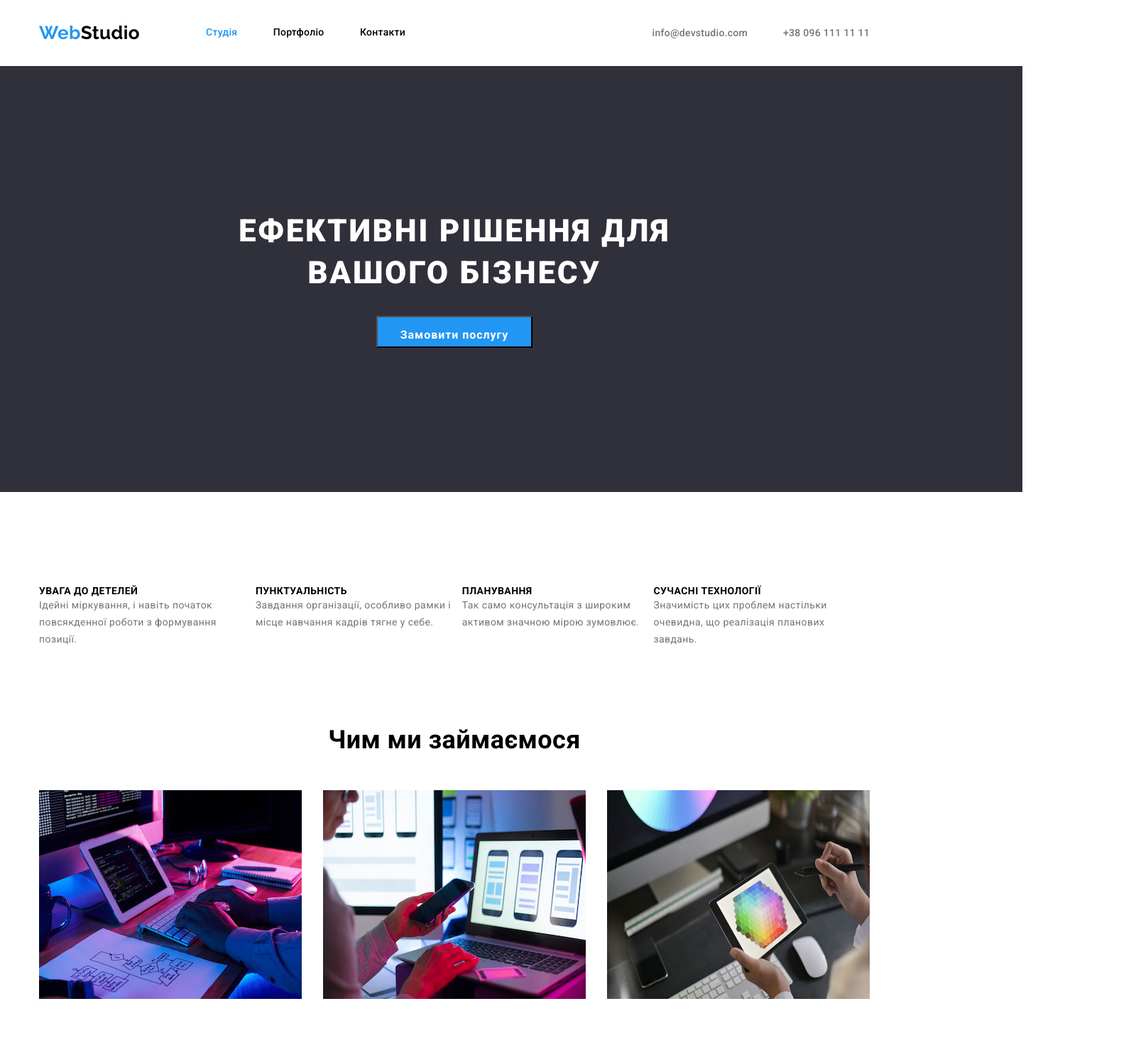
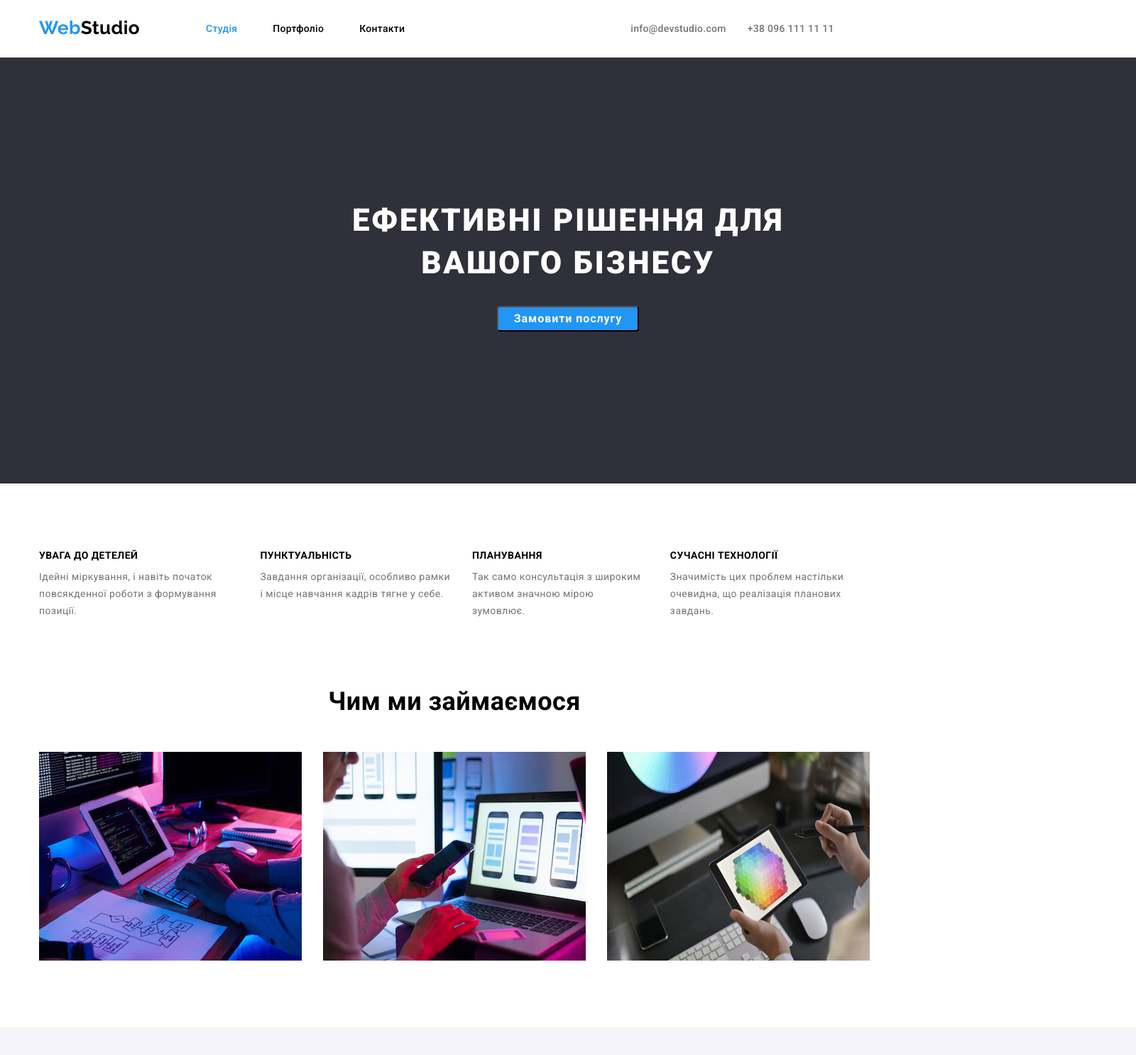
Before and after one commit to VoroninaNataliia/goit-markup-hw-4, a plain HTML site: page index.html in a window 1280 px wide. Shown: the top 1486 px of the page at 71% size, 1600 px wide, since content can reach past the window. Drawn offline with nearby package versions, Linux system fonts and the light colour scheme.

Commit message:
16/11/22

```diff
--- a/index.html
+++ b/index.html
@@ -13,75 +13,70 @@
 </head>
 
 <body class="body-nomaker-ul">
-    <div class="global-container">
-    <div class="header-box">
-    <header class="header-container ">
-        <nav class="nav-container">
-            <a href="./index.html"><span class="logo logo-brand-color" lang="en">Web</span><span class="logo logo-studio" lang="en">Studio</span></a>
-            <ul class="pages-container">
+
+    <header class="container">
+        <div class="container-item">
+
+            <span class="header-logo"><a href="./index.html"><span class="logo logo-brand-color" lang="en">Web</span><span class="logo logo-studio" lang="en">Studio</span></a></span>
+            <nav class="navigation">
+
+                <ul class="navigation-pages">
                     <li class="pages-item"> <a href="./index.html" class="links-nav current"> Студія </a></li>
                     <li class="pages-item"> <a href="./portfolio.html" class="links-nav"> Портфоліо </a></li>
                     <li class="pages-item"> <a href="./index.html" class="links-nav"> Контакти </a></li>
                 </ul>
-        </nav>
-        <ul class="contacts-container">
+
+                <ul class="navigation-contacts">
                     <li class="contacts-item"> <a href="mailto:info@devstudio.com" class="links-contact">info@devstudio.com</a></li>
                     <li class="contacts-item"> <a href="tel:+380961111111" class="links-contact">+38 096 111 11 11</a></li>
                 </ul>
+
+            </nav>
+        </div>
     </header>
-    </div>
 
-    <main>
-    <div class="hero-box">
-    <section class="main-hero">
-        <div  class="hero-container">
+    <main class="container">
+    <section class="hero">
         <div class="hero-item">
-        <h1 class="main-h1">ефективні рішення для<br>вашого бізнесу</h1></div>
-        <div class="hero-item">
-        <button type="button" class="button-hero">Замовити послугу</button></div>
+            <h1 class="hero-info">ефективні рішення для вашого бізнесу</h1></div>
+            <button type="button" class="button-hero">Замовити послугу</button>
         </div>
     </section>
-    </div>
 
-    <div class="company-box">
-    <section class="benefits-container">
-        <!--заголовок візуально прихований-->
+    <section class="container-item advantages">
+        <!--заголовок візуально прихований - чи правильно задано?-->
         <h2 class="visaully-hidden">переваги компанії</h2>
             <ul class="advantages-container">
                 <li class="advantages-item">
-                    <h3 class="main-title">увага до детелей</h3>
-                    <p class="main-description">Ідейні міркування, і навіть початок повсякденної роботи з формування позиції.</p>
+                    <h3 class="advantages-title">увага до детелей</h3>
+                    <p class="advantages-description">Ідейні міркування, і навіть початок повсякденної роботи з формування позиції.</p>
                 </li>
                  <li class="advantages-item">
-                    <h3 class="main-title">пунктуальність</h3>
-                    <p class="main-description">Завдання організації, особливо рамки і місце навчання кадрів тягне у себе.</p>
+                    <h3 class="advantages-title">пунктуальність</h3>
+                    <p class="advantages-description">Завдання організації, особливо рамки і місце навчання кадрів тягне у себе.</p>
                 </li>
                  <li class="advantages-item">
-                    <h3 class="main-title">планування</h3>
-                    <p class="main-description">Так само консультація з широким активом значною мірою зумовлює.</p>
+                    <h3 class="advantages-title">планування</h3>
+                    <p class="advantages-description">Так само консультація з широким активом значною мірою зумовлює.</p>
                 </li>
                  <li class="advantages-item">
-                    <h3 class="main-title">сучасні технології</h3>
-                    <p class="main-description">Значимість цих проблем настільки очевидна, що реалізація планових завдань.</p>
+                    <h3 class="advantages-title">сучасні технології</h3>
+                    <p class="advantages-description">Значимість цих проблем настільки очевидна, що реалізація планових завдань.</p>
                 </li>
             </ul>
     </section>
-    </div>
 
-    <div class="creation-box">
-    <section class="creation-container">
-        <h2 class="section-title">Чим ми займаємося</h2>
+    <section class="container-item development">
+        <h2 class="section-title development-title" >Чим ми займаємося</h2>
             <ul class="development-container">
                 <li class="development-item"> <img src="./images/1_descktop_development.jpeg" alt="розробка десктопних додатків" width="370"></li>
                 <li class="development-item"> <img src="./images/1_smartphone_development.jpeg" alt="розробка додатків для смартфонів" width="370"></li>
                 <li class="development-item"> <img src="./images/1_ipad_development.jpeg" alt="розробка додатків для планшетів" width="370"></li>
             </ul>
     </section>
-    </div>
 
-    <div class="team-box">
-    <section class="team-container">
-         <h2 class="section-title">Наша команда</h2>
+    <section class="container-item team">
+         <h2 class="section-title team-title">Наша команда</h2>
             <ul class="person-container">
                 <li class="person">
                     <img src="./images/2_igor_demyanenko.jpg" alt="Ігор Дем'яненко" width="270">
@@ -105,10 +100,8 @@
                 </li>
             </ul>
     </section>
-    </div>
     </main>
 
-        <div class="footer-box">
             <footer class="footer-container">
                 <div class="footer-item">
                 <a href="./index.html"><span class="logo logo-brand-color" lang="en">Web</span><span class="logo logo-studio-footer" lang="en">Studio</span></a>
@@ -121,7 +114,7 @@
                 </address>
                 </div>
             </footer>
-        </div>
-    </div>
+
+
 </body>
 </html>
--- a/styles/styles.css
+++ b/styles/styles.css
@@ -1,17 +1,18 @@
+
+/* user default settings */
 h1, h2, h3, h4, p {
-    margin-top: 0px;
-    margin-right: 0px;
-    margin-bottom: 0px;
-    margin-left: 0px;
+    margin: 0px 0px;
+    padding: 0px 0px;
+}
 
-    padding-top: 0px;
-    padding-right: 0px;
-    padding-bottom: 0px;
-    padding-left: 0px;
+ul, ol {
+    margin: 0px 0px;
+    padding: 0px 0px;
 }
 
 img {display: block;}
 
+/* variables */
 :root {
 --main-text-color: color: #212121;
 --primery-text-color: #757575;
@@ -23,189 +24,279 @@ img {display: block;}
 --footer-background-color: #2F303A;
 }
 
-/*flex construction index-page*/
+/*common text-color + fonts*/
 
-.global-container {
+body {
+    font-family: Roboto, sans-serif;
+    font-size: 14px;
+    letter-spacing: 0.03em;
+    color: var(--main-text-color);
+    background-color: var(--main-background-color);
+}
+
+a,
+.body-nomaker-ul ul {
+    list-style-type: none;
+    text-decoration: none;
+}
+
+/*logo style*/
+
+.logo {
+    font-family: Raleway, sans-serif;
+    font-weight: 700;
+    font-size: 26px;
+    line-height: 1.19;
+}
+.logo-brand-color {
+    color: var(--brand-color);
+}
+
+.logo-studio {
+    color: var(--brand-color-studio);
+}
+
+.logo-studio-footer {
+    color: var(--brand-color-footer);
+}
+
+/*links style*/
+.links-nav {
+    font-weight: 500;
+    line-height: 1.14;
+    letter-spacing: 0.02em;
+    color: var(--main-text-color);
+}
+
+.links-nav.current,
+.links-nav:hover,
+.links-nav:focus,
+.links-contact:hover,
+.links-contact:focus,
+.links-footer-contact:hover,
+.links-footer-contact:focus {
+    color: var(--brand-color)
+}
+
+.links-contact {
+    font-weight: 500;
+    line-height: 1.14;
+    letter-spacing: 0.02em;
+    color: var(--primery-text-color);
+}
+
+.links-footer-addres {
+    font-style: normal;
+    line-height: 1.71;
+    color: var(--additional-text-color)
+}
+
+.links-footer-contact {
+    font-style: normal;
+    line-height: 1.71;
+    color: rgba(255, 255, 255, 0.6);
+}
+
+
+/*index-page*/
+
+.container {
+    width: auto;
+    margin-right: auto;
+    margin-left: auto;
+}
+
+/* section header */
+.container-item {
     display: flex;
-    flex-direction: column;
-    justify-content: space-between;
+
+    width: 1200px;
+    margin-left: auto;
+    margin-right: auto;
+    padding-right: 15px;
+    padding-left: 15px;
+}
+
+.header-logo {
+    display: block;
+
+    margin-top: 24px;
+    margin-right: 93px;
+    margin-bottom: 24px;
+}
+
+.navigation {
+    display: flex;
+
+    padding-top: 32px;
+    padding-bottom: 32px;
+}
+
+.navigation-pages {
+    display: flex;
+    align-items: center;
+
+    margin-right: 318px;
+}
+
+
+.pages-item {
+    margin-right: 50px;
+}
+
+.pages-item:last-child {
+    margin-right: 0px;
+}
+
+.navigation-contacts {
+    display: flex;
     align-items: center;
 }
 
-.header-box {
+.contacts-item {
+    margin-right: 30px;
+}
+
+.contacts-item:last-child {
+    margin-right: 0px;
+}
+/* почему не работает?
+.contacts-item:not(:last-child) {
+    margin-right: 50px;
+}
+
+/* main */
+
+/* section hero */
+
+/*головна сторінка*/
+.hero {
     display: flex;
-    justify-content: center;
+    flex-direction: column;
 
     width: 1600px;
-}
-
-.header-container {
-    display: flex;
-    justify-content: space-between;
-    align-items: center;
-
-    width: 1200px;
-
-    padding-top: 24px;
-    padding-right: 15px;
-    padding-bottom: 25px;
-    padding-left: 15px;
-}
-
-.nav-container {
-    display: flex;
-    justify-content: space-between;
-    align-items: center;
-}
-
-.pages-container {
-    display: flex;
-    justify-content: space-between;
-
-    width: 281px;
-    padding-left: 0px;
-    margin-left: 93px;
-}
-
-.pages-item {
-    display: flex;
-
-}
-
-.contacts-container {
-    display: flex;
-    align-items: center;
-
-    margin-top: 0px;
-    margin-right: 0px;
-    margin-bottom: 0px;
-    margin-left: 0px;
-}
-
-.contacts-item {
-    padding-right: 50px;
-}
-
-.contacts-container .contacts-item:not(:first-child) {
-    padding-right: 0px;
-}
-
-.hero-box {
-    display: flex;
-    justify-content: center;
-    align-items: center;
-    width: 1600px;
     height: 600px;
+    margin-left: auto;
+    margin-right: auto;
+    padding: 200px 452px;
     background-color: #2F303A;
 }
 
-.hero-container {
-    display: flex;
-    flex-direction: column;
-    justify-content: center;
-    align-items: center;
-
+.hero-item {
+    width: 696px;
 }
 
-.hero-item{
-    padding-bottom: 30px;
+.hero-info {
+    margin-bottom: 30px;
+
+    text-transform: uppercase;
+    font-weight: 900;
+    font-size: 44px;
+    line-height: 1.36;
+    text-align: center;
+    letter-spacing: 0.06em;
+    color: var(--additional-text-color)
 }
 
-.hero-item:not(:first-child) {
-    padding-bottom: 0px;
+.button-hero {
+    display: block;
+    /* костыль или нет, почему не центрируется через свойства флекс-содержимого? */
+    margin-left: auto;
+    margin-right: auto;
+
+    width: 200px;
+    /* почему изменяет размер кнопки -
+    padding: 10px 32px; */
+    border-radius: 4px;
+
+    font-weight: 700;
+    font-size: 16px;
+    line-height: 1.88;
+    text-align: center;
+    letter-spacing: 0.06em;
+    background-color: var(--brand-color);
+    color: #FFFFFF;
 }
 
-.company-box {
-    display: flex;
-    justify-content: center;
-
-    width: 1600px;
+.button-hero:hover,
+.button-hero:focus {
+    background-color: #188CE8;
 }
 
-.benefits-container {
-    display: flex;
-    /*возможно при добавлении картинок сломается блок*/
-    flex-direction: column;
+/* section advantages */
 
-    width: 1200px;
+.advantages {
+    padding-top: 94px;
+    padding-bottom: 94px;
+}
 
-    padding-top: 94px;
-    padding-left: 15px;
-    padding-bottom: 94px;
-    padding-right: 15px;
-
+.visaully-hidden {
+    display: none;
+    margin: 0px; padding: 0px;
 }
 
 .advantages-container {
     display: flex;
-    justify-content: space-between;
-
-    padding-left: 0px;
-    padding-right: 0px;
+    align-content: center;
 }
 
-.creation-box {
-    display: flex;
-    justify-content: center;
-
-    width: 1600px;
+.advantages-item:not(:last-child) {
+    margin-right: 30px;
 }
 
-.creation-container {
+.advantages-title {
+    margin-bottom: 10px;
+    font-size: 14px;
+    text-transform: uppercase;
+    line-height: 1.14;
+}
+
+.advantages-description {
+    line-height: 1.71;
+    color: var(--primery-text-color);
+}
+
+/* section development */
+
+.development {
     display: flex;
-    /*возможно при добавлении картинок сломается блок*/
     flex-direction: column;
 
+    padding-bottom: 94px;
+}
 
-    width: 1200px;
-
-    padding-top: 0px;
-    padding-right: 15px;
-    padding-bottom: 94px;
-    padding-left: 15px;
+.development-title {
+    margin-bottom: 50px;
 }
 
 .development-container {
     display: flex;
-    justify-content: space-between;
-
-    padding-top: 0px;
-    padding-right: 0px;
-    padding-bottom: 0px;
-    padding-left: 0px;
-
-    margin-top: 50px;
-    margin-right: 0px;
-    margin-bottom: 0px;
-    margin-left: 0px;
-
 }
 
 .development-item {
     width: 370px;
-    height: 370px;
+    margin-right: 30px;
 }
 
-.team-box {
-    display: flex;
-    justify-content: center;
-    width: 1600px;
-    background-color: #F5F4FA;
+.development-item:last-child {
+    margin-right: 0px;
 }
 
-.team-container {
+/* section team */
+
+.team {
     display: flex;
     flex-direction: column;
     align-items: center;
 
+    min-width: 1600px;
+    padding: 94px 0px;
+
     background-color: #F5F4FA;
+}
 
-    width: 1600px;
-
-    padding-top: 94px;
-    padding-right: 0px;
-    padding-bottom: 94px;
-    padding-left: 0px;
+.team-title {
+    margin-bottom: 50px;
 }
 
 .person-container {
@@ -213,15 +304,8 @@ img {display: block;}
     justify-content: space-between;
     width: 1200px;
 
-    padding-top: 0px;
-    padding-right: 15px;
-    padding-bottom: 0px;
-    padding-left: 15px;
 
-    margin-top: 50px;
-    margin-right: 0px;
-    margin-bottom: 0px;
-    margin-left: 0px;
+
 }
 
 .footer-box {
@@ -333,129 +417,17 @@ img {display: block;}
     border: 1px;
 }
 
-/*загальні text-color-fonts*/
-
-body {
-    font-family: Roboto, sans-serif;
-    font-size: 14px;
-    letter-spacing: 0.03em;
-    color: var(--main-text-color);
-    background-color: var(--main-background-color);
-}
-
-a,
-.body-nomaker-ul ul {
-    list-style-type: none;
-    text-decoration: none;
-}
-
-/*--логотип*/
-.logo {
-    font-family: Raleway, sans-serif;
-    font-weight: 700;
-    font-size: 26px;
-    line-height: 1.19;
-}
-.logo-brand-color {
-    color: var(--brand-color);
-}
-
-.logo-studio {
-    color: var(--brand-color-studio);
-}
-
-.logo-studio-footer {
-    color: var(--brand-color-footer);
-}
-
-/*--посилання*/
-.links-nav {
-    font-weight: 500;
-    line-height: 1.14;
-    letter-spacing: 0.02em;
-    color: var(--main-text-color);
-}
-
-.links-nav.current,
-.links-nav:hover,
-.links-nav:focus,
-.links-contact:hover,
-.links-contact:focus,
-.links-footer-contact:hover,
-.links-footer-contact:focus {
-    color: var(--brand-color)
-}
-
-.links-contact {
-    font-weight: 500;
-    line-height: 1.14;
-    letter-spacing: 0.02em;
-    color: var(--primery-text-color);
-}
-
-.links-footer-addres {
-    font-style: normal;
-    line-height: 1.71;
-    color: var(--additional-text-color)
-}
-
-.links-footer-contact {
-    font-style: normal;
-    line-height: 1.71;
-    color: rgba(255, 255, 255, 0.6);
-}
 
 /*--додаткова стилізація футера*/
 footer {
     background-color: var(--footer-background-color)
 }
 
-/*головна сторінка*/
-.main-hero {
-    background-color: #2F303A;
-}
 
-.main-h1 {
-    text-transform: uppercase;
-    font-weight: 900;
-    font-size: 44px;
-    line-height: 1.36;
-    text-align: center;
-    letter-spacing: 0.06em;
-    color: var(--additional-text-color)
-}
 
-.button-hero {
 
-    padding-top: 10px;
-    padding-right: 32px;
-    padding-left: 10px;
-    padding-left: 32px;
 
-    font-weight: 700;
-    font-size: 16px;
-    line-height: 1.88;
-    text-align: center;
-    vertical-align: bottom;
-    letter-spacing: 0.06em;
-    background-color: var(--brand-color);
-    color: #FFFFFF;
-}
 
-.visaully-hidden {
-    visibility: hidden;
-}
-
-.main-title {
-    font-size: 14px;
-    text-transform: uppercase;
-    line-height: 1.14;
-}
-
-.main-description {
-    line-height: 1.71;
-    color: var(--primery-text-color);
-}
 
 
 .section-title{
```
Lines whose indentation alone changed are shown as unchanged.
